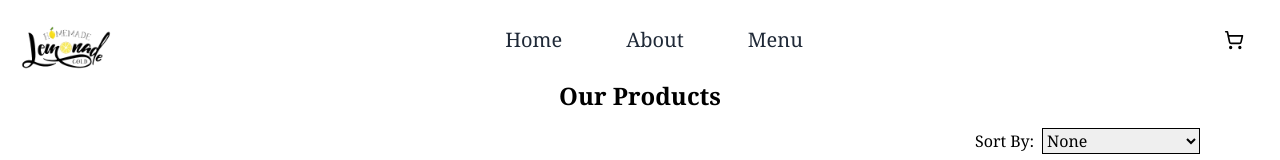
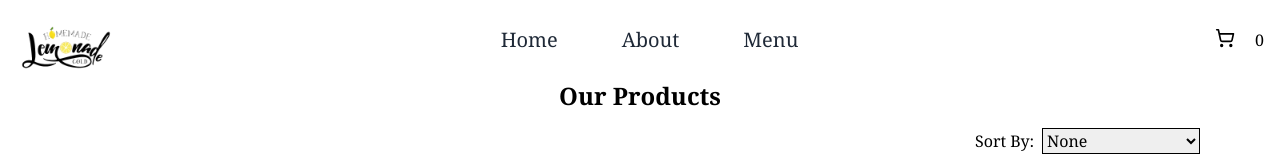
Before and after one commit to martinaaa96/Lemonade_react_app, a React (Vite) app in the folder lemonade-app/: page /catalog in a window 1280 px wide. Shown: the top 160 px of the page. Built offline with nearby package versions, Linux system fonts and the light colour scheme.

Commit message:
update for add to cart functionality

```diff
--- a/lemonade-app/src/components/Catalog.jsx
+++ b/lemonade-app/src/components/Catalog.jsx
@@ -15,6 +15,8 @@ export default function Catalog() {
   const handleSortChange = (e) => {
     setSortBy(e.target.value);
   };
+
+
   return (
     <>
       <div className="container mx-auto p-20 font-serif">
--- a/lemonade-app/src/components/CatalogItem.jsx
+++ b/lemonade-app/src/components/CatalogItem.jsx
@@ -1,6 +1,9 @@
-import React from "react";
+import { useContext } from "react";
+import { ProductContext } from "../context/productContext";
 
 export default function CatalogItem({ product }) {
+  const { addToCart } = useContext(ProductContext);
+
   return (
     <div key={product.id} className="bg-white rounded-lg shadow-md p-4">
       <img
@@ -13,7 +16,10 @@ export default function CatalogItem({ product }) {
       <p className="text-gray-600">Ingredients:{product.ingredients}</p>
       <p className="text-blue-500 font-semibold mt-2">
         Price: {product.price} $
-        <button className="bg-pink-700 hover:text-black duration-500 text-white my-7 py-1 px-2 rounded-full">
+        <button
+          onClick={() => addToCart(product)}
+          className="bg-pink-700 hover:text-black duration-500 text-white my-7 py-1 px-2 rounded-full"
+        >
           Add to cart
         </button>
       </p>
--- a/lemonade-app/src/components/Header.jsx
+++ b/lemonade-app/src/components/Header.jsx
@@ -1,13 +1,15 @@
 import { LuShoppingCart } from "react-icons/lu";
 import { RiMenu3Fill } from "react-icons/ri";
 import { HiXMark } from "react-icons/hi2";
-import { useState } from "react";
+import { useContext, useState } from "react";
 import { Link } from "react-router-dom";
+import { ProductContext } from "../context/productContext";
 
 export default function Header() {
   const [open, setOpen] = useState(false);
   const [logo, setLogo] = useState(false);
 
+  const { cart } = useContext(ProductContext);
   const handleNav = () => {
     setOpen(!open);
     setLogo(!logo);
@@ -49,6 +51,7 @@ export default function Header() {
             size={20}
             className=" mr-5 my-7 md:my-0 md:ml-8 hover:text-pink-400 duration-500 "
           />
+          <span>{cart.length}</span>
         </div>
         <div onClick={handleNav} className="md:hidden z-10">
           {open ? <HiXMark size={20} /> : <RiMenu3Fill size={20} />}
--- a/lemonade-app/src/context/ProductContext.jsx
+++ b/lemonade-app/src/context/ProductContext.jsx
@@ -39,6 +39,12 @@ export const ProductProvider = ({ children }) => {
     setProducts(sortedProducts);
   };
 
+  const [cart, setToCart] = useState([]);
+
+  const addToCart = (productAdd) => {
+    setToCart(...cart, productAdd);
+  };
+
   const contextValues = {
     data: products,
     showProducts,
@@ -46,6 +52,8 @@ export const ProductProvider = ({ children }) => {
     loadButton,
     backButton,
     setSortBy: sortProducts,
+    cart,
+    addToCart,
   };
 
   return (
```
